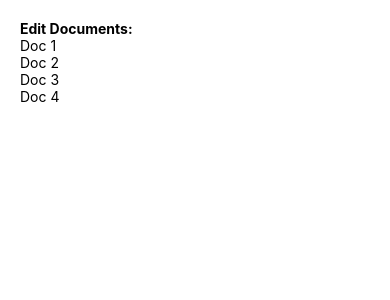
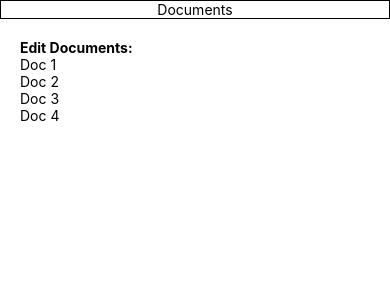
Before and after one commit to WU-Cordova/cs299-mobileappdev-project-super-seniors, a React Native app: screen / in a window 390 px wide. Shown: the top 300 px of the page. Built offline with nearby package versions, Linux system fonts and the light colour scheme.

Commit message:
Added TopBar component to the App.js file

```diff
--- a/App.js
+++ b/App.js
@@ -1,7 +1,19 @@
 import { StatusBar } from 'expo-status-bar';
-import { StyleSheet, Text, View, SafeAreaView, FlatList } from 'react-native';
+import { useState, useEffect } from 'react';
+import { StyleSheet, Text, View, SafeAreaView, FlatList, Card } from 'react-native';
+
+import Topbar from './components/TopBar';
+
+/* Setting constants */
+const PageTypes = {
+  Documents: "Documents",
+  Camera: "Camera",
+  DocumentPage: "Document_Name"
+};
 
 export default function App() {
+
+  const [pageType, setPageType] = useState(PageTypes.Documents)
 
   var data = [
     { key: '1', title: 'Doc 1'},
@@ -12,16 +24,15 @@ export default function App() {
 
   return (
     <SafeAreaView style={styles.container}>
+      <Topbar pagetype={pageType} />
       <View style={styles.doclist}>
         <Text style={styles.header}>
           Edit Documents:
         </Text>
-
         <FlatList
           data={data}
           renderItem={({item}) => <Text>{item.title}</Text>}
         />
-
         <StatusBar style="auto" />
       </View>
     </SafeAreaView>
--- a/components/TopBar.js
+++ b/components/TopBar.js
@@ -1,5 +1,25 @@
-import { Text, View, StyleSheet } from "react-native";
+import { Text, View, StyleSheet, SafeAreaView } from "react-native";
 
-export default function TopBar() {
+const Topbar = ({pagetype}) => {
 
-}
+    return (
+        <SafeAreaView>
+            <View style={styles.container}>
+                <Text>
+                    {pagetype}
+                </Text>
+            </View>
+        </SafeAreaView>
+    );
+};
+
+const styles = StyleSheet.create({
+    container: {
+        alignItems: 'center',
+        justifyContent: 'center',
+        borderColor: 'black',
+        borderWidth: 1,
+    }
+});
+
+export default Topbar;
```
Also changed, not shown: 1 other file (tests, documents, lock files or other folders).
